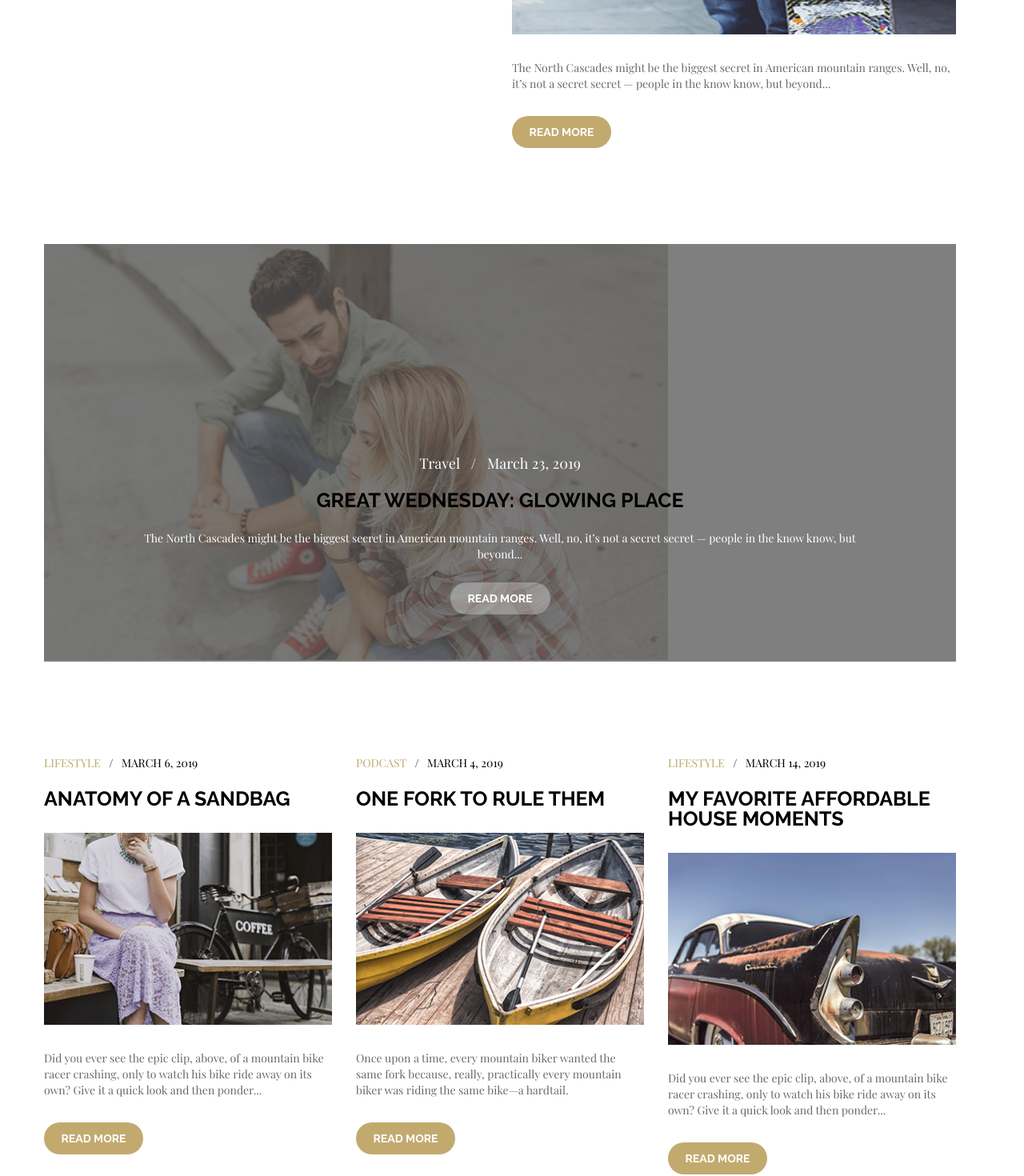
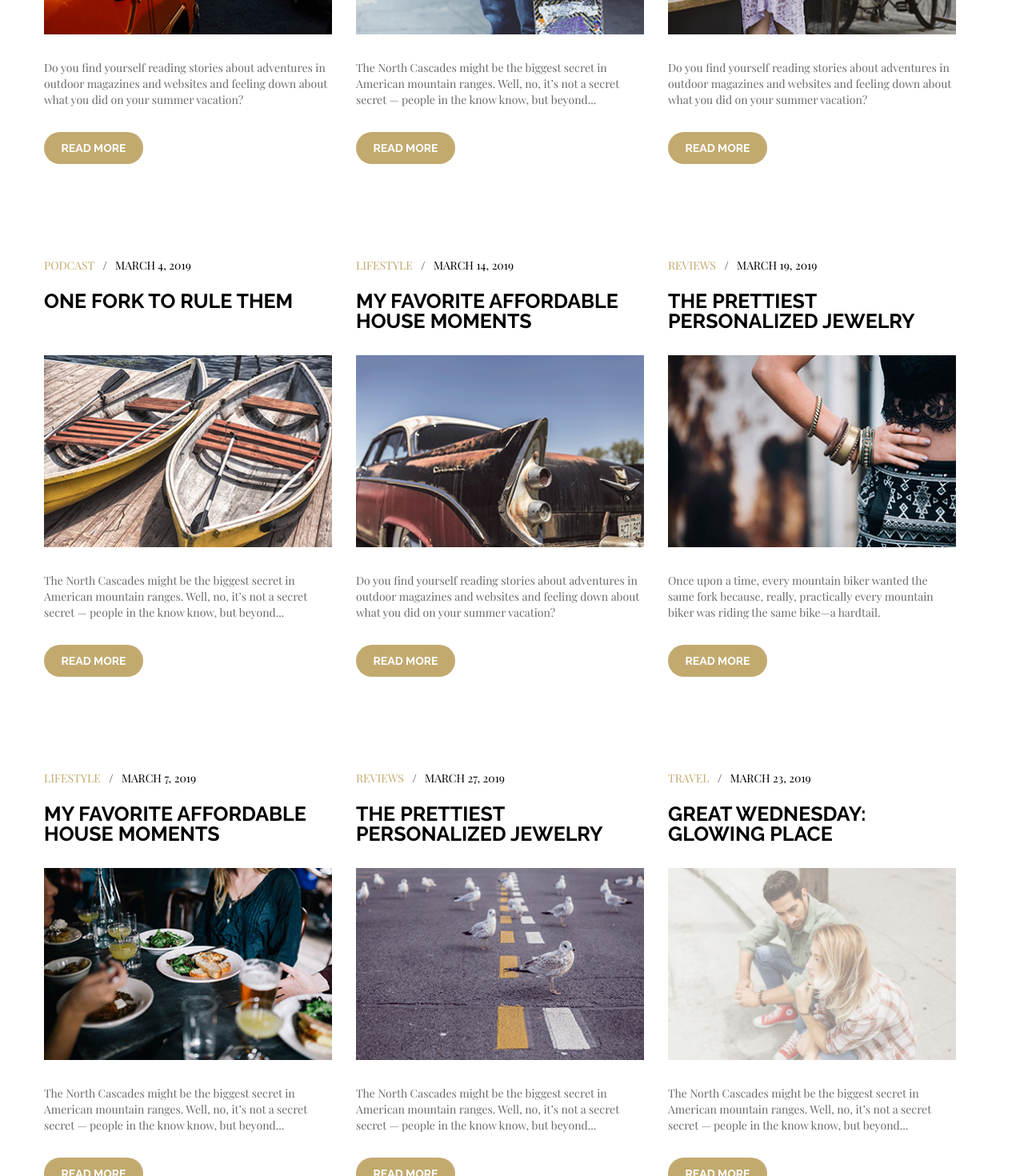
Before and after one commit to dimonkatri4/React_blog-project, a React (Create React App) app: page / in a window 1280 px wide. Shown: the part 1200-2670 px from the top of the page at 80% size. Built offline with nearby package versions, Linux system fonts and the light colour scheme.

Commit message:
using method map in PostsList

```diff
--- a/src/App/Main/Posts/PostsList.js
+++ b/src/App/Main/Posts/PostsList.js
@@ -1,24 +1,33 @@
 import React from 'react'
 import './postsList.css'
 import PostListItem from './PostListItem'
+import postsData from './postsData'
 
 const PostsList = () => {
     return (
         <div className="posts-block">
-            <PostListItem/>
-            <div className="post">
-                <div className="way in-post"><pre><a href="/">LifeStyle</a><span>   /   March 13, 2019</span></pre></div>
-                <div className="caption">
-                    <a href="/">Wallpaper Wednesday: Glowing Place to Be</a>
-                </div>
-                <div className="img-post">
-                    <img src="images/post/img_post2.png" alt="post2"/>
-                </div>
-                <div className="text-post">The North Cascades might be the biggest secret in American mountain ranges. Well, no, it’s not a secret secret — people in the know know, but beyond...</div>
-                <div>
-                    <button className="btn btn-post">Read more</button>
-                </div>
-            </div>
+            {
+                postsData.map((
+                    {
+                        id,
+                        category,
+                        date,
+                        caption,
+                        image,
+                        text
+                    }
+                ) => (
+                        <PostListItem
+                            category={category}
+                            date={date}
+                            caption={caption}
+                            image={image}
+                            text={text}
+                        />
+                )
+
+                )
+            }
             <div className="special-post">
                     <img src="images/post/spec_post.png" alt="spec-post"/>
                     <div className="content-block">
@@ -32,84 +41,6 @@ const PostsList = () => {
                         </div>
                     </div>
             </div>
-            <div className="post">
-                <div className="way in-post"><pre><a href="/">LifeStyle</a><span>   /   March 6, 2019</span></pre></div>
-                <div className="caption">
-                    <a href="/">Anatomy of a Sandbag</a>
-                </div>
-                <div className="img-post">
-                    <img src="images/post/img_post3.png" alt="" />
-                </div>
-                <div className="text-post">Did you ever see the epic clip, above, of a mountain bike racer crashing, only to watch his bike ride away on its own? Give it a quick look  and then ponder...</div>
-                <div>
-                    <button className="btn btn-post">Read more</button>
-                </div>
-            </div>
-            <div className="post">
-                <div className="way in-post"><pre><a href="/">Podcast</a><span>   /   March 4, 2019</span></pre></div>
-                <div className="caption">
-                    <a href="/">ONE FORK TO RULE THEM</a>
-                </div>
-                <div className="img-post">
-                    <img src="images/post/img_post4.png" alt="post4" />
-                </div>
-                <div className="text-post">Once upon a time, every mountain biker wanted the same fork because, really, practically every mountain biker was riding the same bike—a hardtail.</div>
-                <div>
-                    <button className="btn btn-post">Read more</button>
-                </div>
-            </div>
-            <div className="post">
-                <div className="way in-post"><pre><a href="/">LifeStyle</a><span>   /   March 14, 2019</span></pre></div>
-                <div className="caption">
-                    <a href="/">My Favorite Affordable House Moments</a>
-                </div>
-                <div className="img-post">
-                    <img src="images/post/img_post5.png" alt="post5" />
-                </div>
-                <div className="text-post">Did you ever see the epic clip, above, of a mountain bike racer crashing, only to watch his bike ride away on its own? Give it a quick look  and then ponder...</div>
-                <div>
-                    <button className="btn btn-post">Read more</button>
-                </div>
-            </div>
-            <div className="post">
-                <div className="way in-post"><pre><a href="/">Reviews</a><span>   /   March 19, 2019</span></pre></div>
-                <div className="caption">
-                    <a href="/">The Prettiest Personalized Jewelry</a>
-                </div>
-                <div className="img-post">
-                    <img src="images/post/img_post6.png" alt="post6" />
-                </div>
-                <div className="text-post">Once upon a time, every mountain biker wanted the same fork because, really, practically every mountain biker was riding the same bike—a hardtail.</div>
-                <div>
-                    <button className="btn btn-post">Read more</button>
-                </div>
-            </div>
-            <div className="post">
-                <div className="way in-post"><pre><a href="/">LifeStyle</a><span>   /   March 20, 2019</span></pre></div>
-                <div className="caption">
-                    <a href="/">My Favorite Affordable House Moments</a>
-                </div>
-                <div className="img-post">
-                    <img src="images/post/img_post7.png" alt="post7" />
-                </div>
-                <div className="text-post">Did you ever see the epic clip, above, of a mountain bike racer crashing, only to watch his bike ride away on its own? Give it a quick look  and then ponder...</div>
-                <div>
-                    <button className="btn btn-post">Read more</button>
-                </div>
-            </div>
-            <div className="post">
-                <div className="way in-post"><pre><a href="/">Reviews</a><span>   /   March 28, 2019</span></pre></div>
-                <div className="caption">
-                    <a href="/">The Prettiest Personalized Jewelry</a>
-                </div>
-                <div className="img-post">
-                    <img src="images/post/img_post8.png" alt="post8" />
-                </div>
-                <div className="text-post">Once upon a time, every mountain biker wanted the same fork because, really, practically every mountain biker was riding the same bike—a hardtail.</div>
-                <div>
-                    <button className="btn btn-post">Read more</button>
-                </div>
-            </div>
             <div className="show-more">
                 <a href="/">Show more</a>
             </div>
--- a/src/App/Main/Posts/postsDate.js
+++ b/src/App/Main/Posts/postsData.js
@@ -1,77 +1,77 @@
-const postsDate = [
+const postsData = [
     {
-        id: 1;
-        category: "Travel"
-        date: "March 7, 2019"
-        caption: "Make your adventure sound really epic"
-        image: './images/post/img_post1.png'
+        id: 1,
+        category: "Travel",
+        date: "March 7, 2019",
+        caption: "Make your adventure sound really epic",
+        image: './images/post/img_post1.png',
         text: "Do you find yourself reading stories about adventures in outdoor magazines and websites and feeling down about what you did on your summer vacation?"
     },
     {
-        id: 2;
-        category: "LifeStyle"
-        date: "March 13, 2019"
-        caption: "Wallpaper Wednesday: Glowing Place to Be"
-        image: './images/post/img_post2.png'
+        id: 2,
+        category: "LifeStyle",
+        date: "March 13, 2019",
+        caption: "Wallpaper Wednesday: Glowing Place to Be",
+        image: './images/post/img_post2.png',
         text: "The North Cascades might be the biggest secret in American mountain ranges. Well, no, it’s not a secret secret — people in the know know, but beyond..."
     },
     {
-        id: 3;
-        category: "LifeStyle"
-        date: "March 6, 2019"
-        caption: "Anatomy of a Sandbag"
-        image: './images/post/img_post3.png'
+        id: 3,
+        category: "LifeStyle",
+        date: "March 6, 2019",
+        caption: "Anatomy of a Sandbag",
+        image: './images/post/img_post3.png',
         text: "Do you find yourself reading stories about adventures in outdoor magazines and websites and feeling down about what you did on your summer vacation?"
     },
     {
-        id: 4;
-        category: "Podcast"
-        date: "March 4, 2019"
-        caption: "ONE FORK TO RULE THEM"
-        image: './images/post/img_post4.png'
+        id: 4,
+        category: "Podcast",
+        date: "March 4, 2019",
+        caption: "ONE FORK TO RULE THEM",
+        image: './images/post/img_post4.png',
         text: "The North Cascades might be the biggest secret in American mountain ranges. Well, no, it’s not a secret secret — people in the know know, but beyond..."
     },
     {
-        id: 5;
-        category: "LifeStyle"
-        date: "March 14, 2019"
-        caption: "My Favorite Affordable House Moments"
-        image: './images/post/img_post5.png'
+        id: 5,
+        category: "LifeStyle",
+        date: "March 14, 2019",
+        caption: "My Favorite Affordable House Moments",
+        image: './images/post/img_post5.png',
         text: "Do you find yourself reading stories about adventures in outdoor magazines and websites and feeling down about what you did on your summer vacation?"
     },
     {
-        id: 6;
-        category: "Reviews"
-        date: "March 19, 2019"
-        caption: "The Prettiest Personalized Jewelry"
-        image: './images/post/img_post6.png'
+        id: 6,
+        category: "Reviews",
+        date: "March 19, 2019",
+        caption: "The Prettiest Personalized Jewelry",
+        image: './images/post/img_post6.png',
         text: "Once upon a time, every mountain biker wanted the same fork because, really, practically every mountain biker was riding the same bike—a hardtail."
     },
     {
-        id: 7;
-        category: "LifeStyle"
-        date: "March 7, 2019"
-        caption: "My Favorite Affordable House Moments"
-        image: './images/post/img_post7.png'
+        id: 7,
+        category: "LifeStyle",
+        date: "March 7, 2019",
+        caption: "My Favorite Affordable House Moments",
+        image: './images/post/img_post7.png',
         text: "The North Cascades might be the biggest secret in American mountain ranges. Well, no, it’s not a secret secret — people in the know know, but beyond..."
     },
     {
-        id: 8;
-        category: "Reviews"
-        date: "March 27, 2019"
-        caption: "The Prettiest Personalized Jewelry"
-        image: './images/post/img_post8.png'
+        id: 8,
+        category: "Reviews",
+        date: "March 27, 2019",
+        caption: "The Prettiest Personalized Jewelry",
+        image: './images/post/img_post8.png',
         text: "The North Cascades might be the biggest secret in American mountain ranges. Well, no, it’s not a secret secret — people in the know know, but beyond..."
     },
     {
-        id: 9;
-        category: "Travel"
-        date: "March 23, 2019"
-        caption: "GREAT Wednesday: Glowing Place"
-        image: './images/post/spec_post.png'
+        id: 9,
+        category: "Travel",
+        date: "March 23, 2019",
+        caption: "GREAT Wednesday: Glowing Place",
+        image: './images/post/spec_post.png',
         text: "The North Cascades might be the biggest secret in American mountain ranges. Well, no, it’s not a secret secret — people in the know know, but beyond..."
     }
 
 ]
 
-export default postsDate
+export default postsData
--- a/src/App/Main/Posts/postsList.css
+++ b/src/App/Main/Posts/postsList.css
@@ -27,6 +27,9 @@
 .img-post img {
 	width: 100%;
 	height: 240px;
+}
+.caption {
+	height: 50px;;
 }
 .caption a {
 	font-family: raleway;
```
